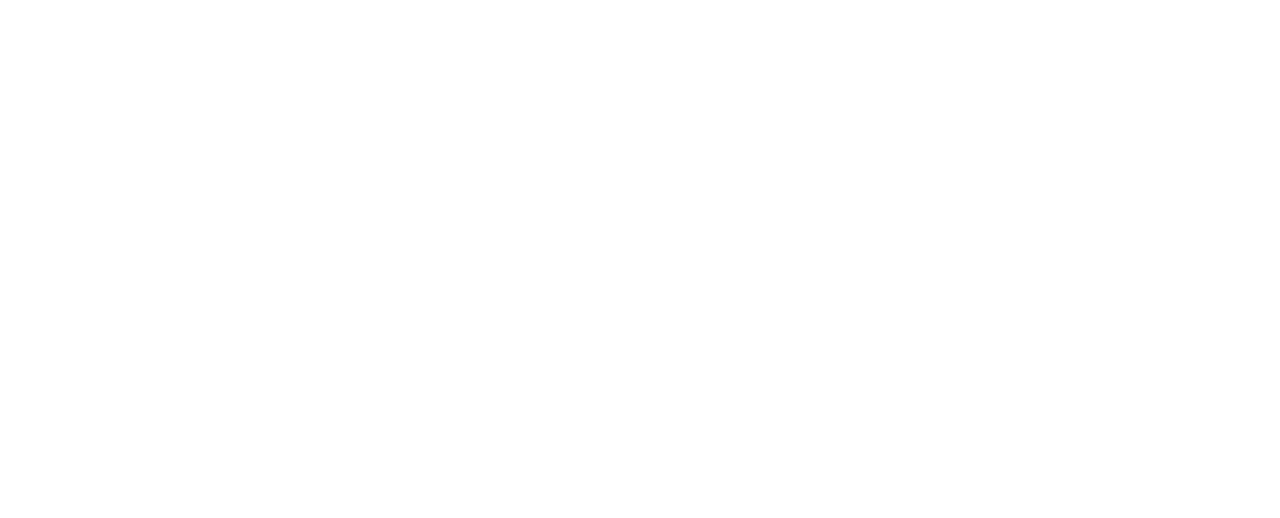
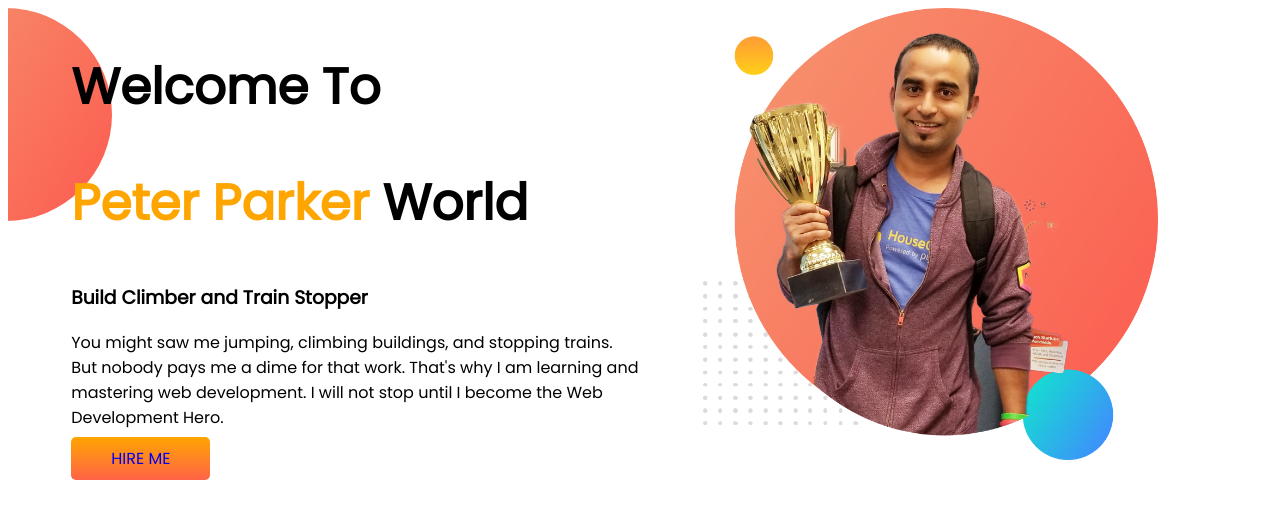
Before and after one commit to saifulislam735/developer-portfolio, a plain HTML site: page index.html in a window 1280 px wide. Drawn offline with Linux system fonts and the light colour scheme.

Commit message:
section-1

```diff
--- a/index.html
+++ b/index.html
@@ -5,8 +5,23 @@
     <meta http-equiv="X-UA-Compatible" content="IE=edge">
     <meta name="viewport" content="width=device-width, initial-scale=1.0">
     <title>Shihab portfolio</title>
+    <link rel="preconnect" href="https://fonts.googleapis.com">
+    <link rel="preconnect" href="https://fonts.gstatic.com" crossorigin>
+    <link href="https://fonts.googleapis.com/css2?family=Poppins&display=swap" rel="stylesheet">
+    <link rel="stylesheet" href="style.css">
 </head>
 <body>
-
+   <section>
+        <div class="half-section">
+            <h1>Welcome To</h1>
+            <h1><span class="orange-color">Peter Parker</span> World</h1>
+            <h3>Build Climber and Train Stopper</h3>
+            <p>You might saw me jumping, climbing buildings, and stopping trains. But nobody pays me a dime for that work. That's why I am learning and mastering web development. I will not stop until I become the Web Development Hero.</p>
+            <a href="https://www.programming-hero.com/" target="blank" class="link-button">HIRE ME</a>
+        </div>
+        <div class="half-section">
+            <img src="images/jhankar.png" alt="">
+        </div>
+   </section>
 </body>
 </html>
--- a/style.css
+++ b/style.css
@@ -0,0 +1,28 @@
+body{
+    font-family: 'Poppins', sans-serif;
+}
+h1{
+    font-size: 50px;
+}
+.orange-color{
+    color: orange;
+}
+section{
+    display: flex;
+    background-image: url(images/exp-bg.png);
+    background-repeat: no-repeat;
+}
+.half-section{
+    width: 50%;
+    padding-left: 5%;
+
+}
+.half-section img{
+    width: 80%;
+}
+.link-button{
+    background-image: linear-gradient(orange,tomato);
+    text-decoration: none;
+    padding: 10px 40px;
+    border-radius: 5px;
+}
```
Also changed, not shown: images/dream-bg.png (added), images/exp-bg.png (added), images/jhankar-pic-with-bg.png (added), images/jhankar.png (added), images/jhankar2.png (added), images/my-bg.png (added), images/my-bg2.png (added), images/top-banner.png (added), showOff/trophy-removebg-preview.png (added), 7 other files.
